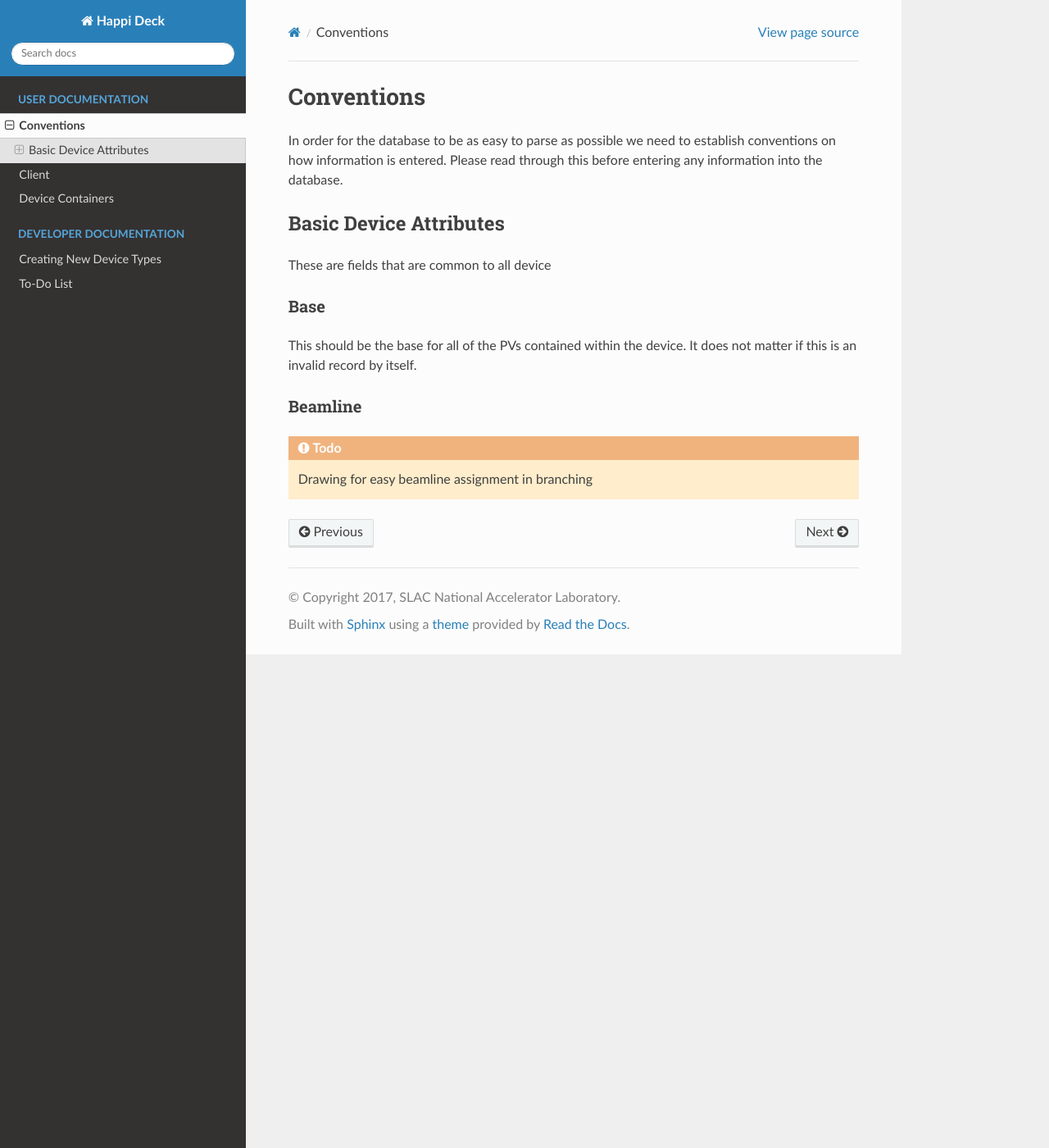
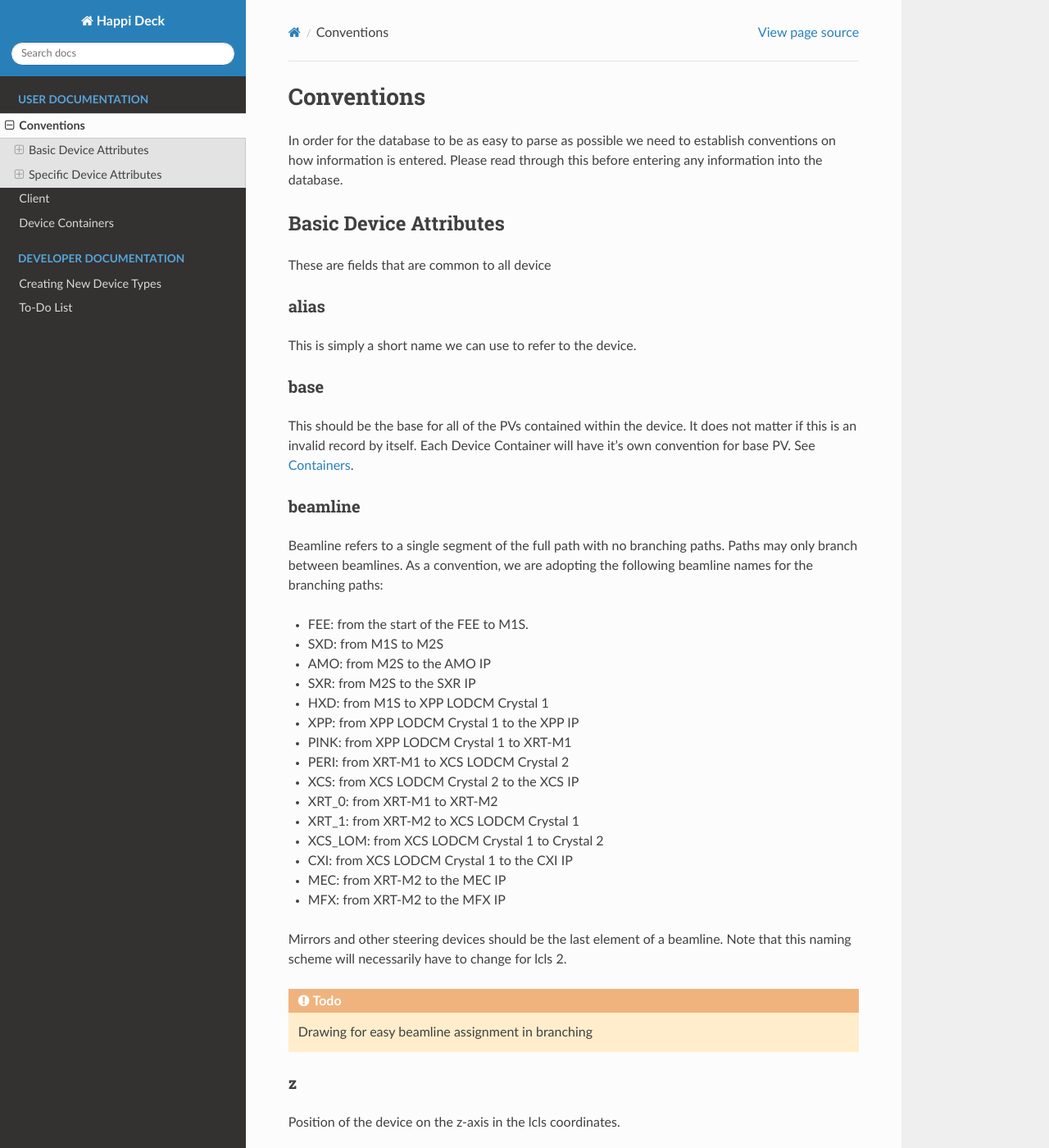
Before and after one commit to pcdshub/happi, a Sphinx documentation site: the page built from docs/source/conventions.rst, in a window 1280 px wide and 1400 px high. Shown: the whole window at 82% size. Built offline with Sphinx 7.4.7 and the Read the Docs theme 2.0.0, drawn with Linux system fonts in a browser that asks for light colours; some of the changed text lies outside the part shown.

Commit message:
Add documention about conventions, adjust autodocs for the containers based on the code I've changed.

```diff
--- a/docs/source/conventions.rst
+++ b/docs/source/conventions.rst
@@ -11,14 +11,108 @@
 -----------------------
 These are fields that are common to all device
 
-Base
+
+alias
++++++
+This is simply a short name we can use to refer to the device.
+
+
+base
 ++++
 This should be the base for all of the PVs contained within the device. It does
-not matter if this is an invalid record by itself.
+not matter if this is an invalid record by itself. Each Device Container will
+have it's own convention for base PV. See :ref:`Containers`.
 
 
-Beamline
+beamline
 ++++++++
+Beamline refers to a single segment of the full path with no branching paths.
+Paths may only branch between beamlines. As a convention, we are adopting the
+following beamline names for the branching paths:
+
+* FEE: from the start of the FEE to M1S.
+* SXD: from M1S to M2S
+* AMO: from M2S to the AMO IP
+* SXR: from M2S to the SXR IP
+* HXD: from M1S to XPP LODCM Crystal 1
+* XPP: from XPP LODCM Crystal 1 to the XPP IP
+* PINK: from XPP LODCM Crystal 1 to XRT-M1
+* PERI: from XRT-M1 to XCS LODCM Crystal 2
+* XCS: from XCS LODCM Crystal 2 to the XCS IP
+* XRT_0: from XRT-M1 to XRT-M2
+* XRT_1: from XRT-M2 to XCS LODCM Crystal 1
+* XCS_LOM: from XCS LODCM Crystal 1 to Crystal 2
+* CXI: from XCS LODCM Crystal 1 to the CXI IP
+* MEC: from XRT-M2 to the MEC IP
+* MFX: from XRT-M2 to the MFX IP
+
+Mirrors and other steering devices should be the last element of a beamline.
+Note that this naming scheme will necessarily have to change for lcls 2.
+
 .. todo::
 
     Drawing for easy beamline assignment in branching
+
+z
+++
+Position of the device on the z-axis in the lcls coordinates.
+
+
+stand
++++++
+Acronym for the stand the device is associated with, such as DIA or DG1.
+Devices with the same stand and beamline can be grouped together.
+
+
+main_screen
++++++++++++
+Path to a control screen for this device.
+
+
+embedded_screen
++++++++++++++++
+Path to an embeddable control screen for this device.
+
+
+system
+++++++
+System the device is associated with, e.g. vacuum, timing, etc.
+
+
+parent
+++++++
+If this device is a component of another, this should be the alias of the full
+device.
+
+
+Specific Device Attributes
+--------------------------
+Devices or classes of devices can have additional attributes.
+
+
+mps
++++
+The mps PV associated with an mps device.
+
+
+veto
+++++
+A boolean describing whether or not this is a veto device in mps.
+
+
+data
+++++
+A PV that gives us readbacks for diagnostic devices.
+
+
+destinations
+++++++++++++
+A dict mapping from base PV value to beamline destination for a steering
+device, such as a mirror or an LODCM crystal.
+
+
+states
+++++++
+An additional PV or multiple additional PVs that represent states records that
+are important to the device. This is included when one base PV is not
+sufficient.
```
Also changed, not shown: docs/source/device.rst (+9 -17 lines).
